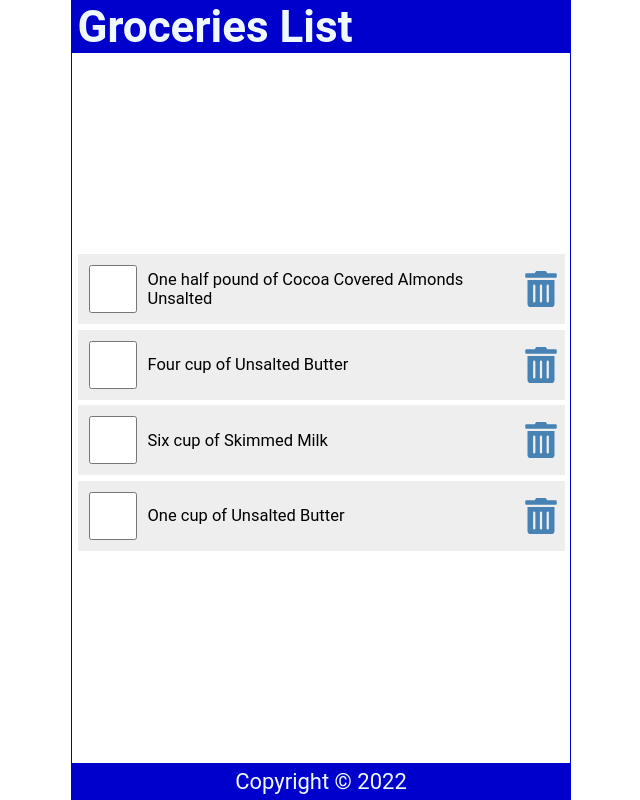
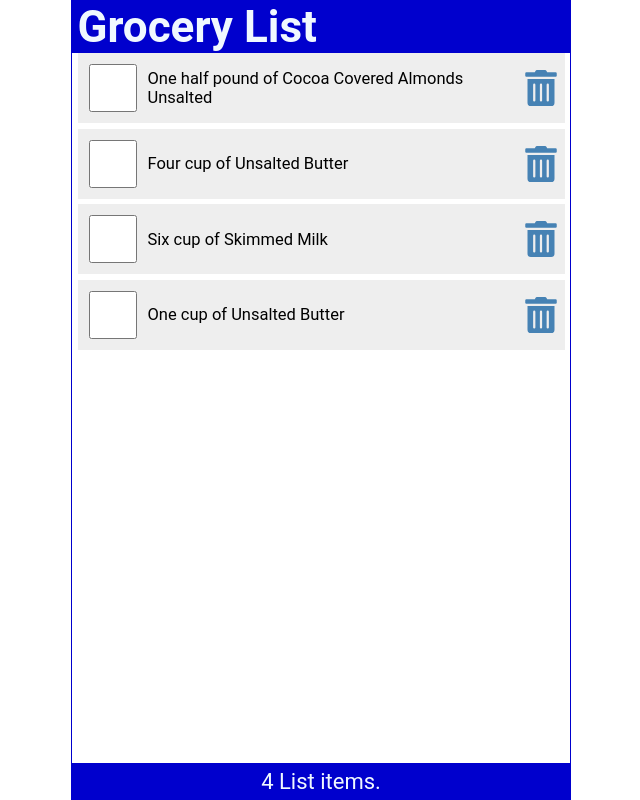
Before and after one commit to louis-agyapong/react-playground, a React (Create React App) app: page / in a window 1280 px wide. Shown: the whole page, without its empty margins (319-959 px from the left). Built offline with nearby package versions, Linux system fonts and the light colour scheme.

Commit message:
React JS Props and Prop Drilling

```diff
--- a/src/App.js
+++ b/src/App.js
@@ -1,13 +1,55 @@
 import Header from "./Header";
 import Content from "./Content";
 import Footer from "./Footer";
+import { useState } from "react";
 
 function App() {
+  const [items, setItems] = useState([
+    {
+      id: 1,
+      checked: false,
+      item: "One half pound of Cocoa Covered Almonds Unsalted",
+    },
+    {
+      id: 2,
+      checked: false,
+      item: "Four cup of Unsalted Butter",
+    },
+    {
+      id: 3,
+      checked: false,
+      item: "Six cup of Skimmed Milk",
+    },
+    {
+      id: 4,
+      checked: false,
+      item: "One cup of Unsalted Butter",
+    },
+  ]);
+
+  const handleCheck = (id) => {
+    const listItems = items.map((item) =>
+      item.id === id ? { ...item, checked: !item.checked } : item
+    );
+    setItems(listItems);
+    localStorage.setItem("shoppingList", JSON.stringify(listItems));
+  };
+
+  const handleDelete = (id) => {
+    const listItems = items.filter((item) => item.id !== id);
+    setItems(listItems);
+    localStorage.setItem("shoppingList", JSON.stringify(listItems));
+  };
+
   return (
     <div className="App">
-      <Header />
-      <Content />
-      <Footer />
+      <Header title="Grocery List" />
+      <Content
+        items={items}
+        handleCheck={handleCheck}
+        handleDelete={handleDelete}
+      />
+      <Footer length={items.length} />
     </div>
   );
 }
--- a/src/Content.js
+++ b/src/Content.js
@@ -1,69 +1,14 @@
-import { useState } from "react";
-import { FaTrashAlt } from "react-icons/fa";
+import ItemList from "./ItemList";
 
-const Content = () => {
-  const [items, setItems] = useState([
-    {
-      id: 1,
-      checked: false,
-      item: "One half pound of Cocoa Covered Almonds Unsalted",
-    },
-    {
-      id: 2,
-      checked: false,
-      item: "Four cup of Unsalted Butter",
-    },
-    {
-      id: 3,
-      checked: false,
-      item: "Six cup of Skimmed Milk",
-    },
-    {
-      id: 4,
-      checked: false,
-      item: "One cup of Unsalted Butter",
-    },
-  ]);
-
-  const handleCheck = (id) => {
-    const listItems = items.map((item) =>
-      item.id === id ? { ...item, checked: !item.checked } : item
-    );
-    setItems(listItems);
-    localStorage.setItem("shoppingList", JSON.stringify(listItems));
-  };
-
-  const handleDelete = (id) => {
-    const listItems = items.filter((item) => item.id !== id);
-    setItems(listItems);
-    localStorage.setItem("shoppingList", JSON.stringify(listItems));
-  };
-
+const Content = ({ items, handleCheck, handleDelete }) => {
   return (
     <main>
       {items.length ? (
-        <ul>
-          {items.map((item) => (
-            <li className="item" key={item.id}>
-              <input
-                type="checkbox"
-                onChange={() => handleCheck(item.id)}
-                checked={item.checked}
-              />
-              <label
-                onDoubleClick={() => handleCheck(item.id)}
-                style={item.checked ? { textDecoration: "line-through" } : null}
-              >
-                {item.item}
-              </label>
-              <FaTrashAlt
-                onClick={() => handleDelete(item.id)}
-                role="button"
-                tabIndex="0"
-              />
-            </li>
-          ))}
-        </ul>
+        <ItemList
+          items={items}
+          handleCheck={handleCheck}
+          handleDelete={handleDelete}
+        />
       ) : (
         <p style={{ marginTop: "2rem" }}>Your list is empty.</p>
       )}
--- a/src/Footer.js
+++ b/src/Footer.js
@@ -1,10 +1,11 @@
 import React from "react";
 
-const Footer = () => {
-  const today = new Date();
+const Footer = ({ length }) => {
   return (
     <footer>
-      <p>Copyright &copy; {today.getFullYear()}</p>
+      <p>
+        {length} List {length === 1 ? "item" : "items"}.
+      </p>
     </footer>
   );
 };
--- a/src/Header.js
+++ b/src/Header.js
@@ -1,11 +1,15 @@
 import React from "react";
 
-const Header = () => {
+const Header = ({ title }) => {
   return (
     <header>
-      <h1>Groceries List</h1>
+      <h1>{title}</h1>
     </header>
   );
 };
 
+Header.defaultProps = {
+  title: "Default props"
+};
+
 export default Header;
--- /dev/null
+++ b/src/ItemList.js
@@ -0,0 +1,19 @@
+import React from "react";
+import LineItem from "./LineItem";
+
+const ItemList = ({ items, handleCheck, handleDelete }) => {
+  return (
+    <ul>
+      {items.map((item) => (
+        <LineItem
+          key={item.id}
+          item={item}
+          handleCheck={handleCheck}
+          handleDelete={handleDelete}
+        />
+      ))}
+    </ul>
+  );
+};
+
+export default ItemList;
--- /dev/null
+++ b/src/LineItem.js
@@ -0,0 +1,28 @@
+import React from "react";
+import { FaTrashAlt } from "react-icons/fa";
+
+const LineItem = ({item, handleCheck, handleDelete}) => {
+  return (
+    <li className="item" key={item.id}>
+      <input
+        type="checkbox"
+        onChange={() => handleCheck(item.id)}
+        checked={item.checked}
+      />
+      <label
+        onDoubleClick={() => handleCheck(item.id)}
+        style={item.checked ? { textDecoration: "line-through" } : null}
+      >
+        {item.item}
+      </label>
+      <FaTrashAlt
+        onClick={() => handleDelete(item.id)}
+        role="button"
+        tabIndex="0"
+        aria-label={`Delete, ${item.item}`}
+      />
+    </li>
+  );
+};
+
+export default LineItem;
--- a/src/index.css
+++ b/src/index.css
@@ -44,7 +44,7 @@
   display: flex;
   flex-direction: column;
   flex-grow: 1;
-  justify-content: center;
+  justify-content: flex-start;
   align-items: center;
   overflow-y: auto;
 }
```
